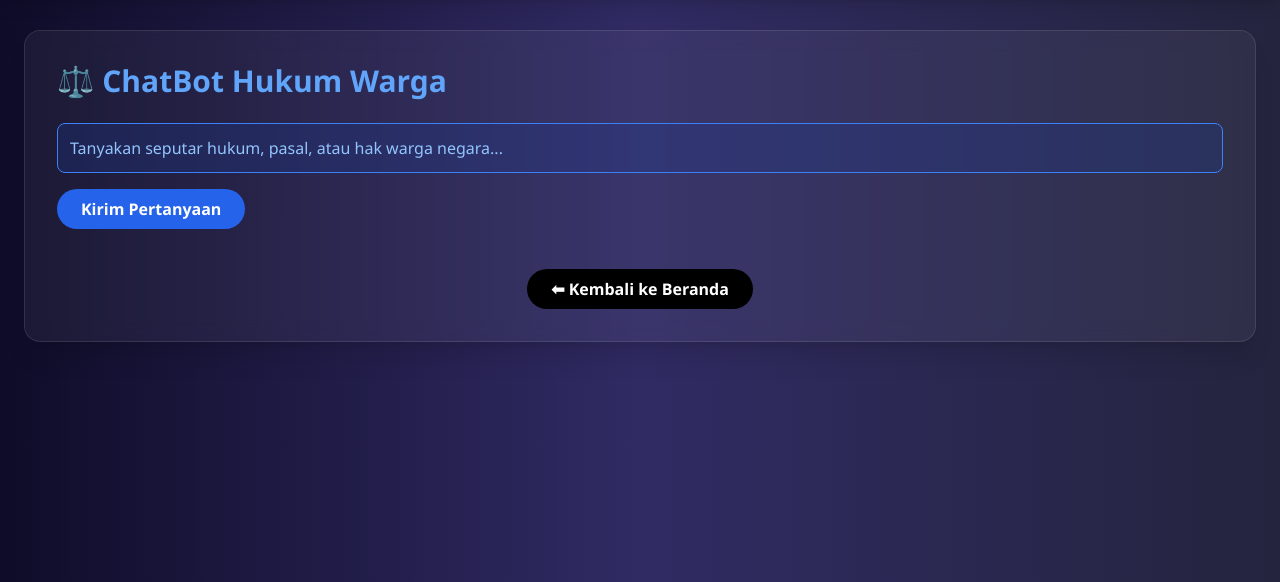
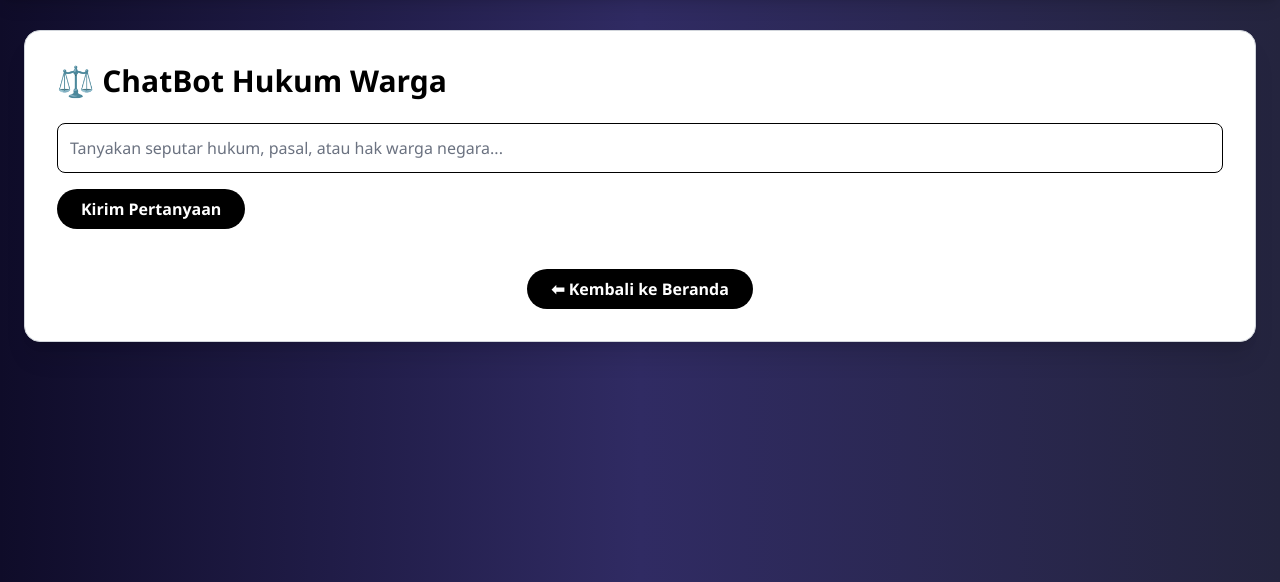
Before and after one commit to Dyruby/panduan-warga, a Flask app: page /hukum in a window 1280 px wide. Shown: the part 66-648 px from the top of the page. Run offline with Flask 3, Linux system fonts and the light colour scheme; some libraries are stand-ins or nearby versions.

Commit message:
Update: menambahkan fitur baru dan memodifikasi beberapa kode

```diff
--- a/templates/hukum.html
+++ b/templates/hukum.html
@@ -2,30 +2,30 @@
 {% block title %}Asisten Hukum Warga{% endblock %}
 
 {% block content %}
-<div class="glass p-8 rounded-2xl shadow-xl">
-  <h2 class="text-3xl font-bold text-blue-400 mb-6">⚖️ ChatBot Hukum Warga</h2>
+<div class="bg-white p-8 rounded-2xl shadow-xl border border-gray-300">
+  <h2 class="text-3xl font-bold text-black mb-6">⚖️ ChatBot Hukum Warga</h2>
 
   <form method="post" class="space-y-4">
     <input
       type="text"
       name="question"
       placeholder="Tanyakan seputar hukum, pasal, atau hak warga negara..."
-      class="w-full p-3 rounded-lg bg-blue-900/30 border border-blue-500 text-white placeholder-blue-300 focus:outline-none focus:ring focus:ring-blue-400"
+      class="w-full p-3 rounded-lg bg-white border border-black text-black placeholder-gray-500 focus:outline-none focus:ring focus:ring-gray-400"
       required
     />
     <button
       type="submit"
-      class="bg-blue-600 hover:bg-blue-700 text-white px-6 py-2 rounded-full font-bold transition"
+      class="bg-black hover:bg-gray-800 text-white px-6 py-2 rounded-full font-bold transition"
     >
       Kirim Pertanyaan
     </button>
   </form>
 
   {% if response %}
-  <div class="mt-6 p-4 bg-blue-800/30 border border-blue-500 rounded-xl text-blue-100">
+  <div class="mt-6 p-4 bg-gray-100 border border-black rounded-xl text-black">
     <h3 class="font-bold mb-2">📘 Jawaban Berdasarkan Hukum Resmi:</h3>
     <p>{{ response }}</p>
-    <p class="text-sm mt-4 text-blue-300 italic">🔍 Sumber jawaban merujuk pada UU dan pasal resmi hukum Indonesia.</p>
+    <p class="text-sm mt-4 text-gray-600 italic">🔍 Sumber jawaban merujuk pada UU dan pasal resmi hukum Indonesia.</p>
   </div>
   {% endif %}
 
```
